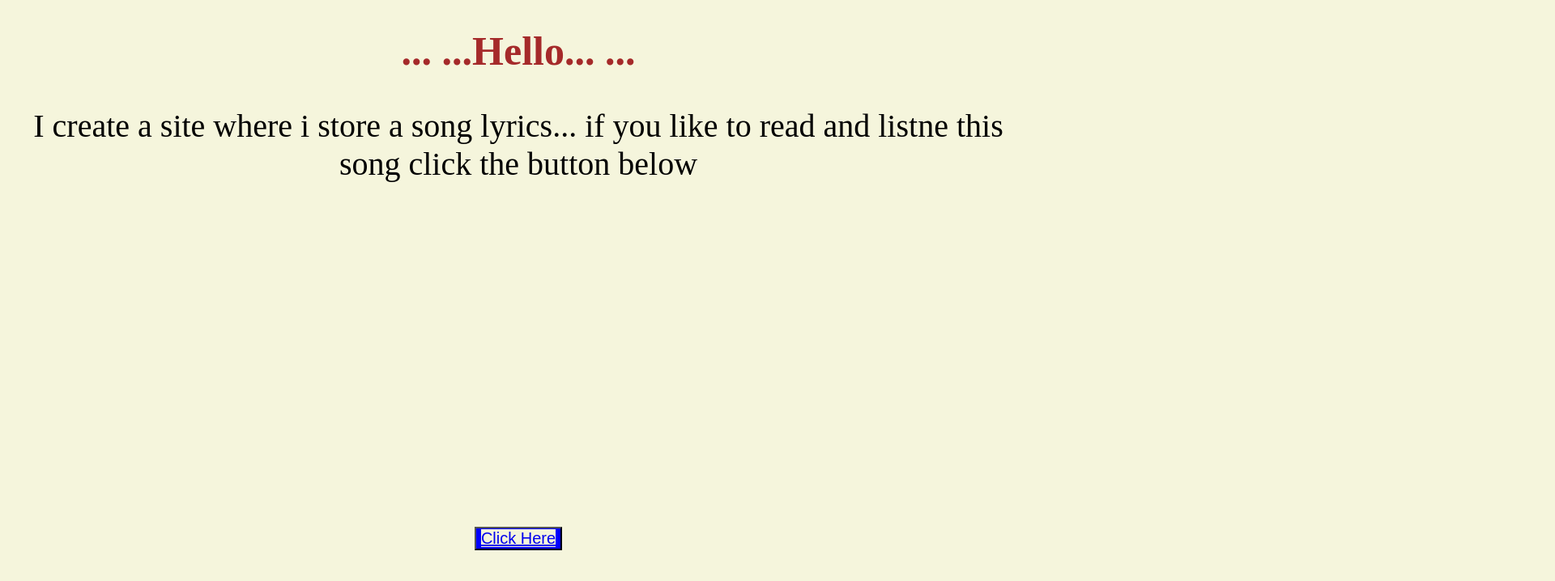
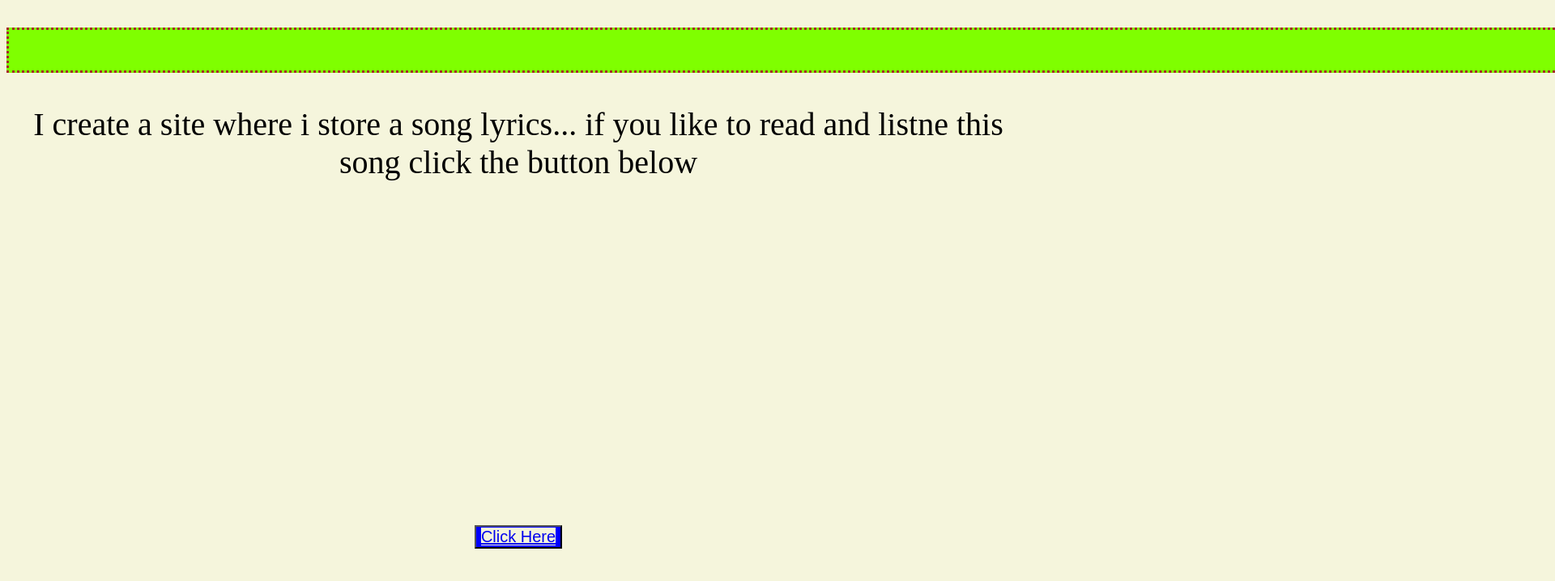
Before and after one commit to ShanjidulNuhin/HTML, a plain HTML site: page New3/index.html in a window 1280 px wide. Shown: the top 718 px of the page at 81% size, 1920 px wide, since content can reach past the window. Drawn offline with Linux system fonts and the light colour scheme.

Commit message:
Add files via upload

```diff
--- a/New3/Style.css
+++ b/New3/Style.css
@@ -5,6 +5,13 @@ h1{
     color: brown;
     text-align: center;
     font-size: 50px;
+    width: 10000px;
+height: 50px;
+border-width: 3px;
+border-style: dotted;
+border-color: brown;
+background-color:chartreuse;
+
 }
 #Pra{
     text-align: center;
```
